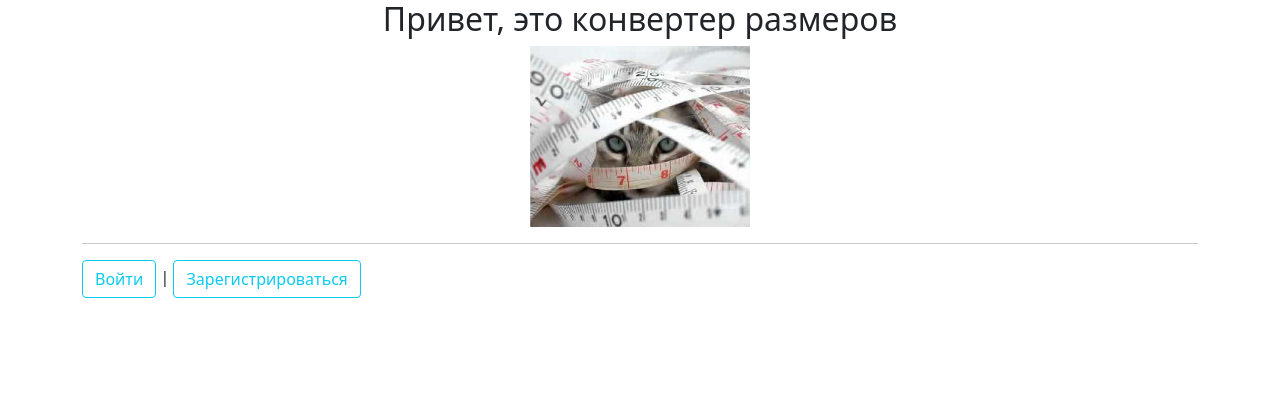
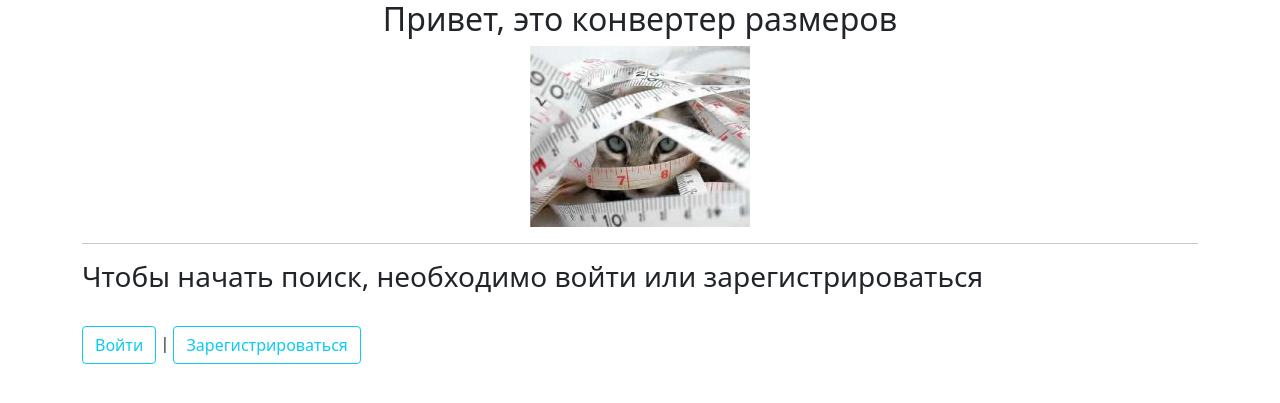
Before and after one commit to edukambarov/theconverter, a Django app: page / in a window 1280 px wide. Shown: the top 403 px of the page. Run offline with Django 5.2, Linux system fonts and the light colour scheme.

Commit message:
login or reg hint added to home template

```diff
--- a/converter_app/forms.py
+++ b/converter_app/forms.py
@@ -273,7 +273,7 @@ class MenShirtForm(forms.Form):
         cleaned_data = super(MenShirtForm, self).clean()
         input_measure = cleaned_data.get('input_measure')
         if input_measure == 'rus_eur':
-            input_size_choices = [(x, x) for x in list(MenShirt.objects.all().values_list('rus', flat=True))]
+            input_size_choices = [(x, x) for x in list(MenShirt.objects.all().values_list('rus_eur', flat=True))]
         elif input_measure == 'uk_usa':
             input_size_choices = [(x, x) for x in list(MenShirt.objects.all().values_list('uk_usa', flat=True))]
         elif input_measure == 'inter':
--- a/templates/home.html
+++ b/templates/home.html
@@ -15,7 +15,9 @@
         <button class="btn btn-warning btn-sm mt-1 mb-1" type="submit">Выйти</button>
         </form>
     {% else %}
-        <a href="{% url 'login' %}" class="btn btn-outline-info">Войти</a> |
-        <a href="{% url 'register' %}" class="btn btn-outline-info">Зарегистрироваться</a>
+    <h3 style="display: flex; justify-content: left; color: dim-gray;">Чтобы начать поиск, необходимо войти или зарегистрироваться</h3>
+    <br>
+    <a href="{% url 'login' %}" class="btn btn-outline-info">Войти</a> |
+    <a href="{% url 'register' %}" class="btn btn-outline-info">Зарегистрироваться</a>
     {% endif %}
 {% endblock %}
```
